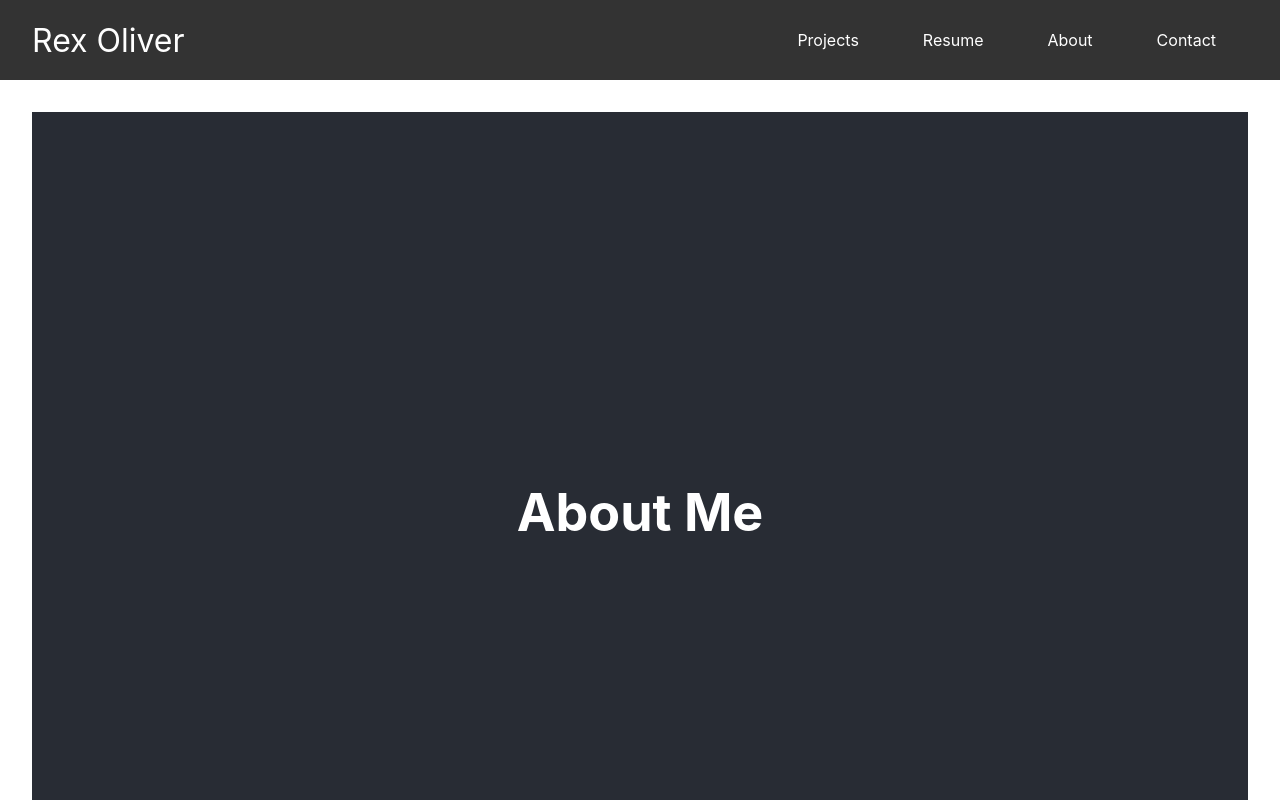
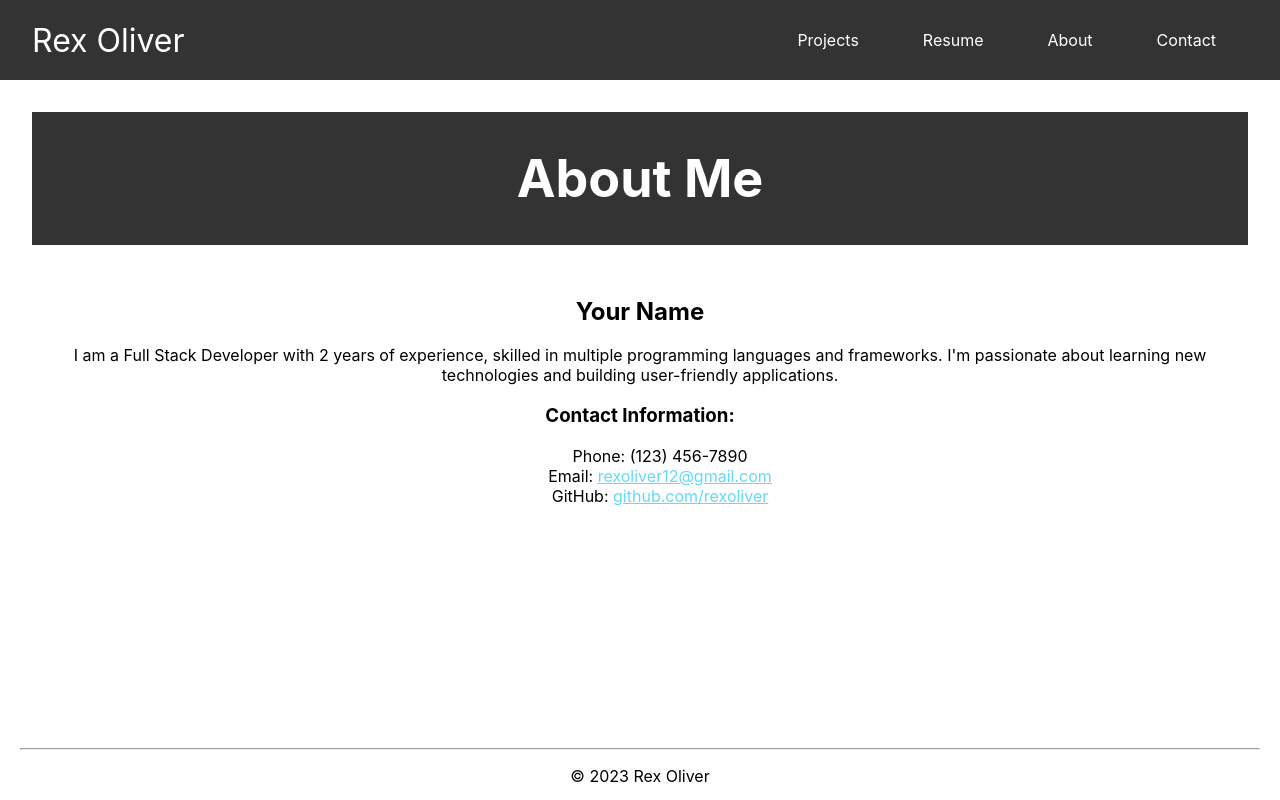
Before and after one commit to rexoliver/rexoliver.github.io, a React (Create React App) app in the folder my-app/: page /about in a window 1280 px wide. Shown: the top 800 px of the page. Built offline with nearby package versions, Linux system fonts and the light colour scheme.

Commit message:
Layout grid fix

```diff
--- a/my-app/src/App.css
+++ b/my-app/src/App.css
@@ -1,22 +1,14 @@
 .App {
   text-align: center;
 }
-
-
 
 .App-logo {
   height: 40vmin;
   pointer-events: none;
 }
 
-@media (prefers-reduced-motion: no-preference) {
-  .App-logo {
-    animation: App-logo-spin infinite 20s linear;
-  }
-}
-
 .Section-header {
-  background-color: #282c34;
+  background-color: #333;
   min-height: 20vh;
   display: flex;
   align-items: center;
@@ -25,14 +17,10 @@
   color: white;
 }
 
-.footer {
-  background-color: #f1f1f1;
+.Footer {
+  grid-row: 3;
   padding: 20px;
   text-align: center;
-  font-size: 14px;
-  display: flex;
-  min-height: 10%;
-  max-height: 20%;
 }
 
 .footer-text {
@@ -40,8 +28,7 @@
 }
 
 .App-header {
-  background-color: #282c34;
-  min-height: 100vh;
+  background-color: #333;
   display: flex;
   flex-direction: column;
   align-items: center;
@@ -65,7 +52,7 @@
 
 .layout {
   display: grid;
-  grid-template-rows: 80px 1fr;
+  grid-template-rows: 80px 1fr 80px;
   height: 100vh;
 }
 
@@ -95,5 +82,8 @@
 
 .main {
   padding: 2rem;
-  min-height: 100%;
 }
+
+ul {
+  list-style: none;
+}
--- a/my-app/src/App.tsx
+++ b/my-app/src/App.tsx
@@ -2,7 +2,6 @@ import React from 'react';
 import { Route, Routes, Link } from "react-router-dom"
 import Layout from './components/Layout';
 import Projects from './components/Projects';
-import Resume from './components/Resume';
 import About from './components/About';
 import Contact from './components/Contact';
 import './App.css';
@@ -14,11 +13,9 @@ const App: React.FC = () => {
         <Layout>
           <Routes>
             <Route path="/" Component={Projects} />
-            <Route path="/resume" Component={Resume} />
             <Route path="/about" Component={About} />
             <Route path="/contact" Component={Contact} />
           </Routes>
-          <Footer/>
         </Layout>
       </>
   );
--- a/my-app/src/components/Layout.tsx
+++ b/my-app/src/components/Layout.tsx
@@ -1,4 +1,5 @@
 import React from 'react';
+import Footer from './Footer';
 import Header from './Header';
 
 interface MyComponentProps {
@@ -10,6 +11,7 @@ const Layout: React.FC<MyComponentProps> = ({ children }) => {
     <div className="layout">
       <Header />
       <main className="main">{children}</main>
+      <Footer />
     </div>
   );
 };
--- a/my-app/src/components/Resume.tsx
+++ /dev/null
@@ -1,12 +0,0 @@
-import React from 'react';
-import { Link } from 'react-router-dom';
-
-const Resume: React.FC = () => {
-    return (
-        <>
-            <h1>Resume Section</h1>
-        </>
-    );
-}
-
-export default Resume;
```
